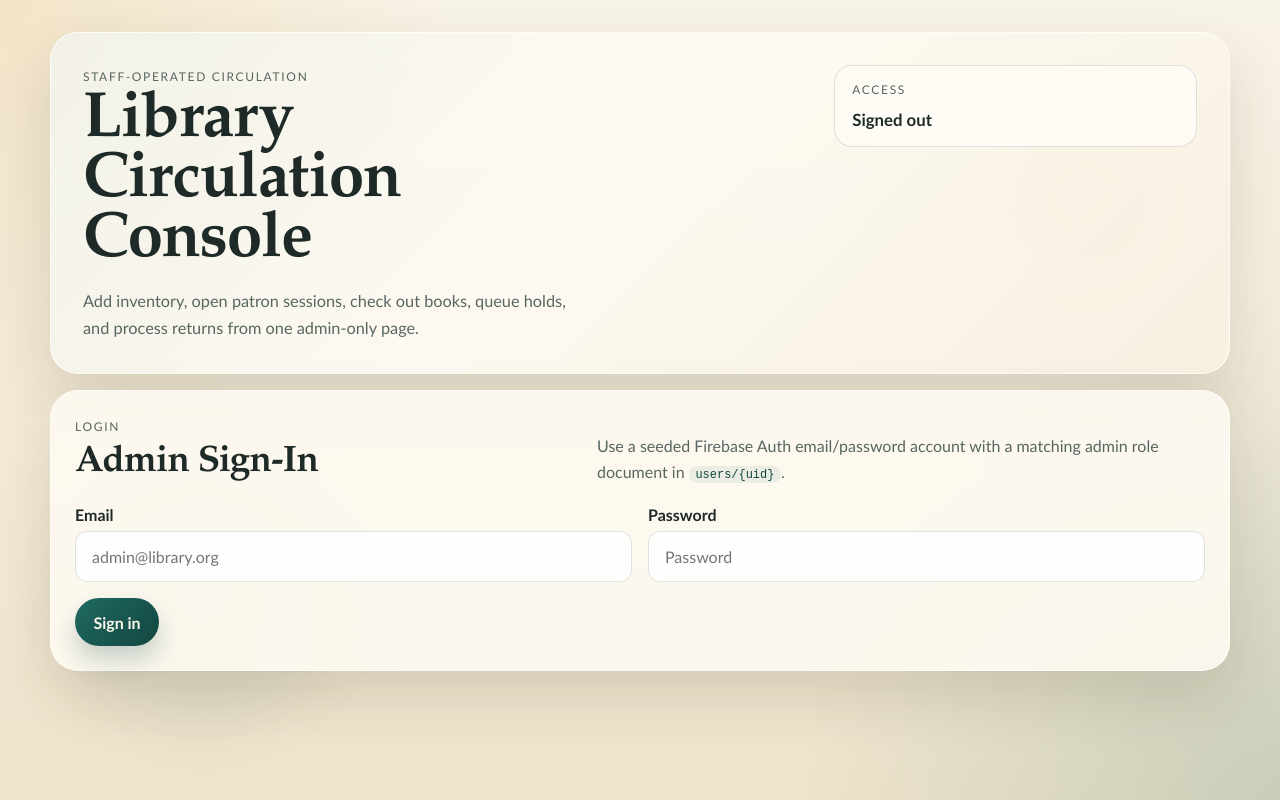
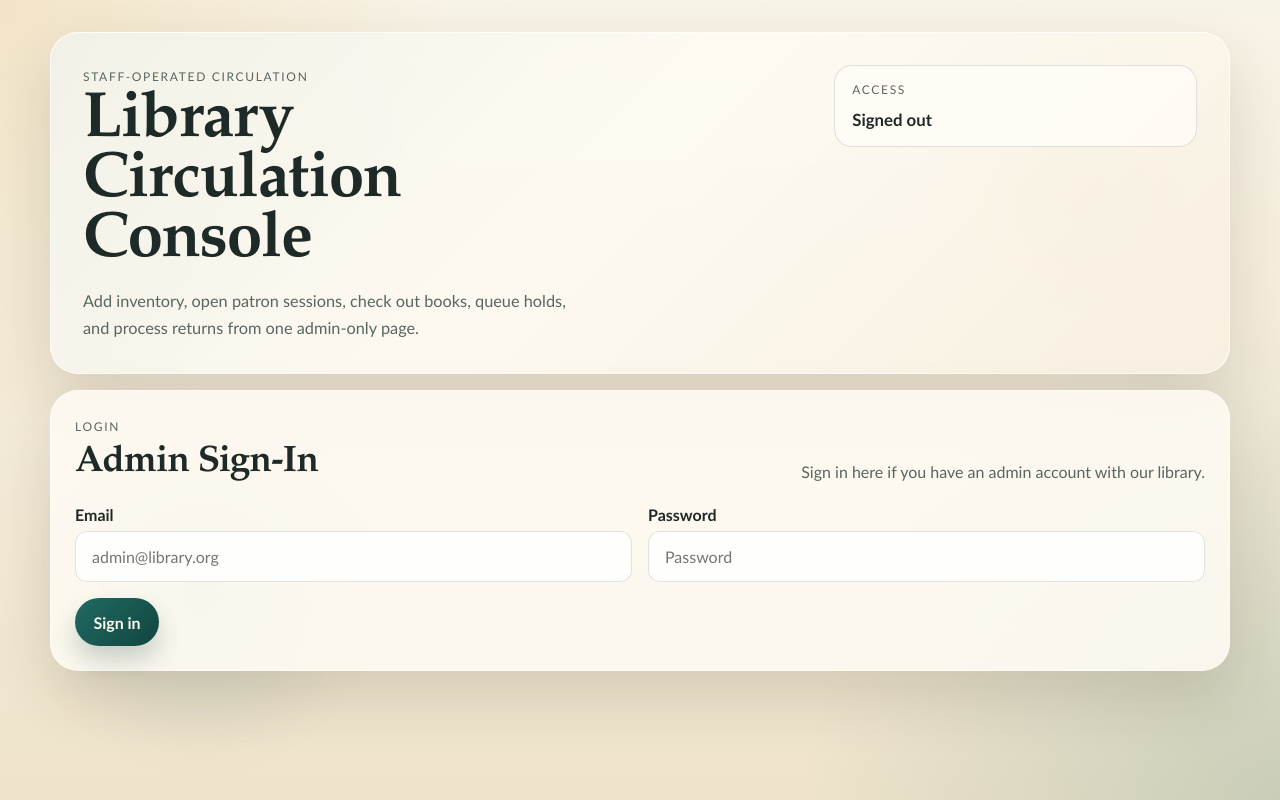
Before and after one commit to sachaavogel/library-circulation, a website with bundled scripts: page index.html in a window 1280 px wide. Built offline with nearby package versions, Linux system fonts and the light colour scheme.

Commit message:
Update index.html

```diff
--- a/index.html
+++ b/index.html
@@ -48,8 +48,7 @@
             <h2>Admin Sign-In</h2>
           </div>
           <p class="section-copy">
-            Use a seeded Firebase Auth email/password account with a matching
-            admin role document in <code>users/{uid}</code>.
+            Sign in here if you have an admin account with our library.
           </p>
         </div>
 
```
